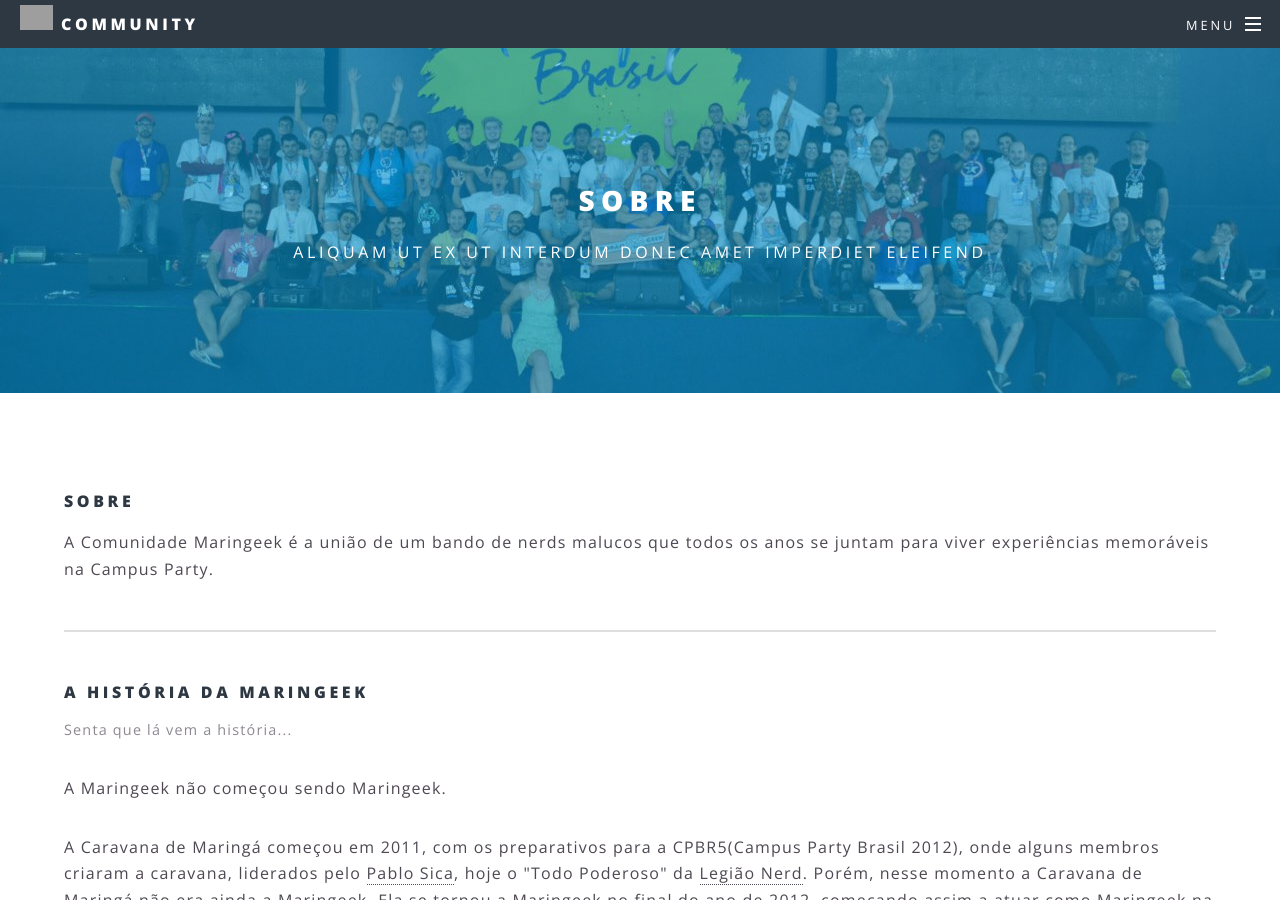
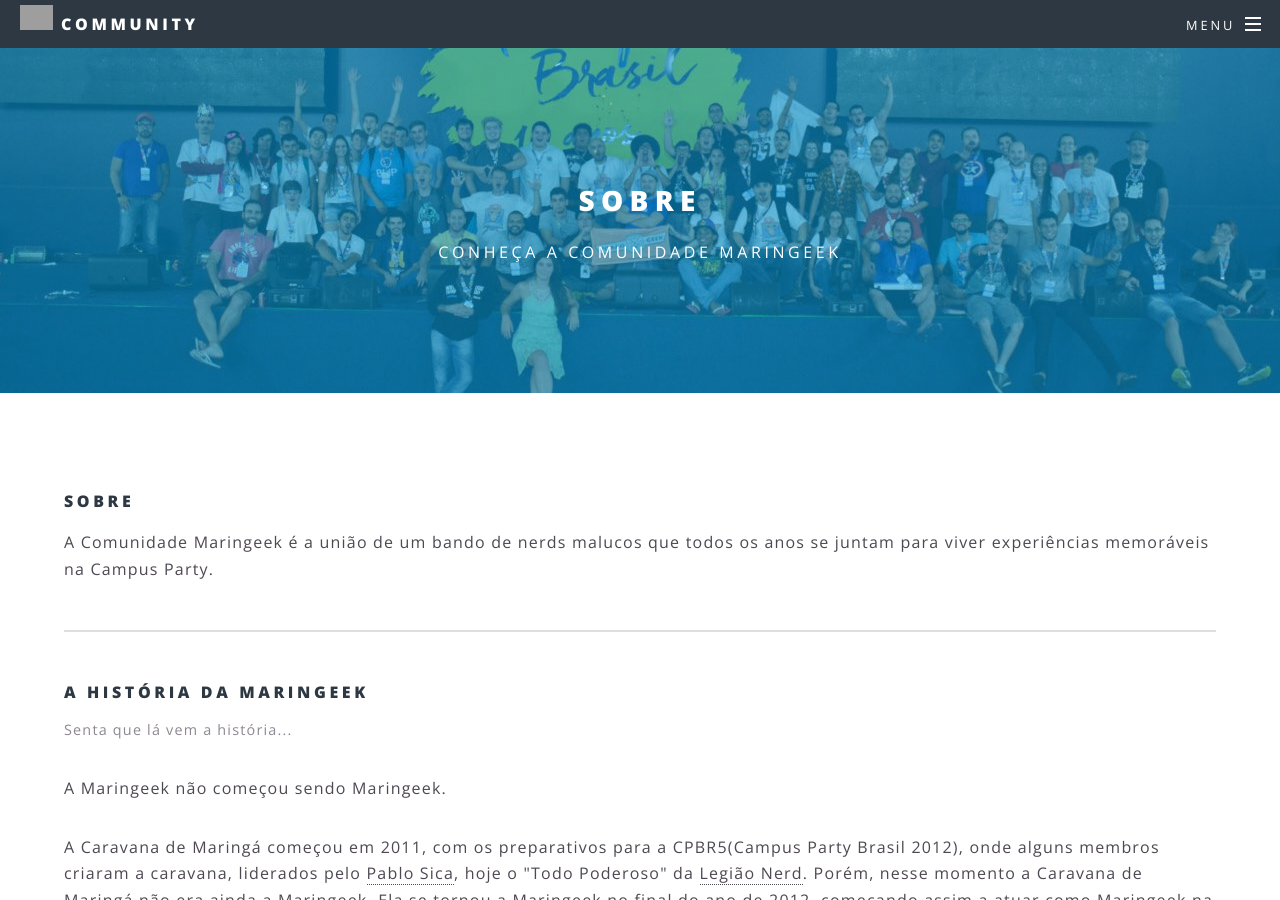
Before and after one commit to maringeek/maringeek.github.io, a Jekyll site: the page built from sobre.html, in a window 1280 px wide and 900 px high. Built offline with Jekyll 4.4.1, drawn with Linux system fonts in a browser that asks for light colours; grey boxes are pictures that could not be loaded.

Commit message:
alterações

```diff
--- a/_layouts/page.html
+++ b/_layouts/page.html
@@ -5,7 +5,7 @@ layout: default
 
   <header>
     <h2>{{ page.title }}</h2>
-    <p>Aliquam ut ex ut interdum donec amet imperdiet eleifend</p>
+    <p>{{ page.subtitle }}</p>
   </header>
 
   <section class="wrapper style5">
--- a/sobre.html
+++ b/sobre.html
@@ -1,6 +1,7 @@
 ---
 layout: page
 title: Sobre
+subtitle: Conheça a Comunidade Maringeek
 ---
 			<section>
 				<h4>Sobre</h4>
```
